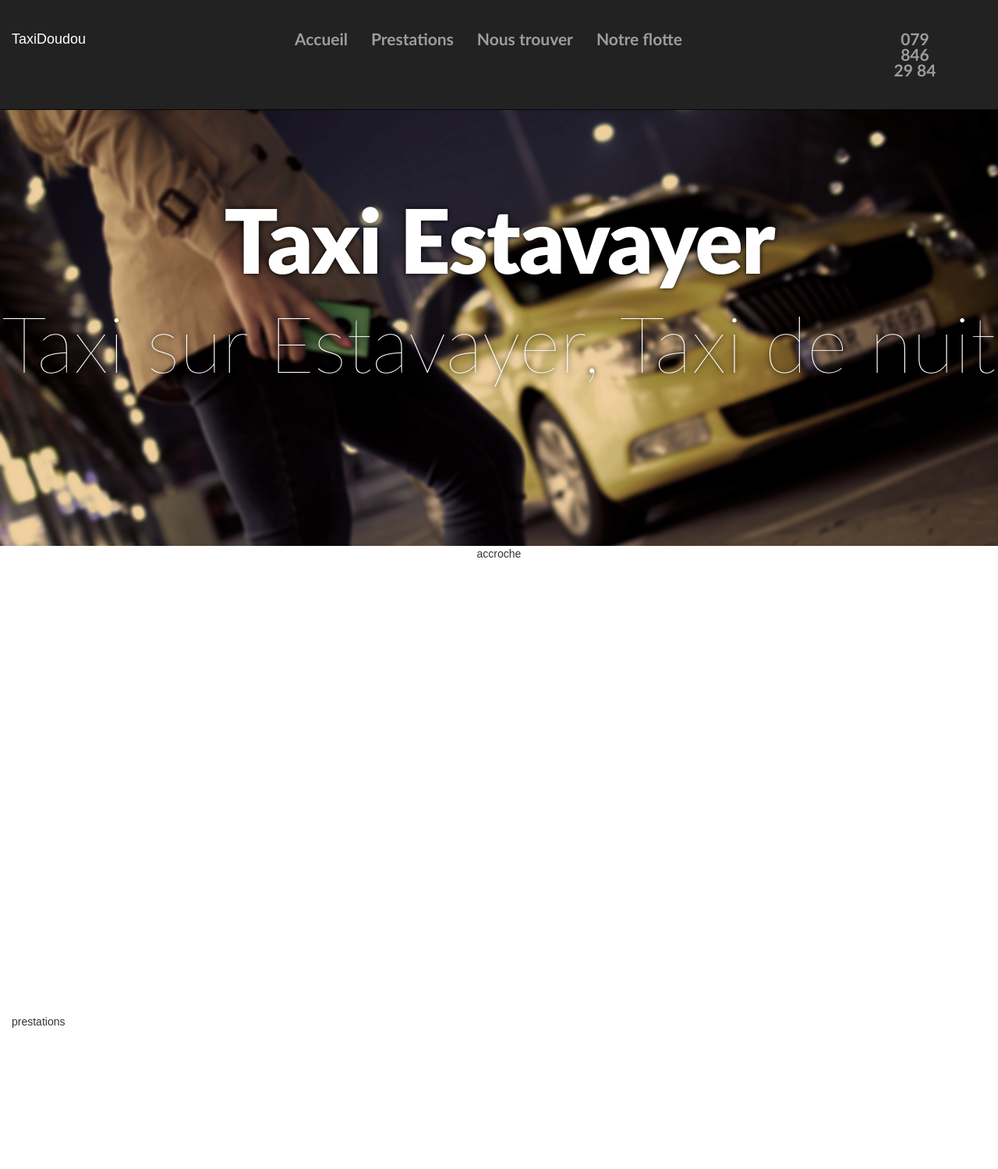
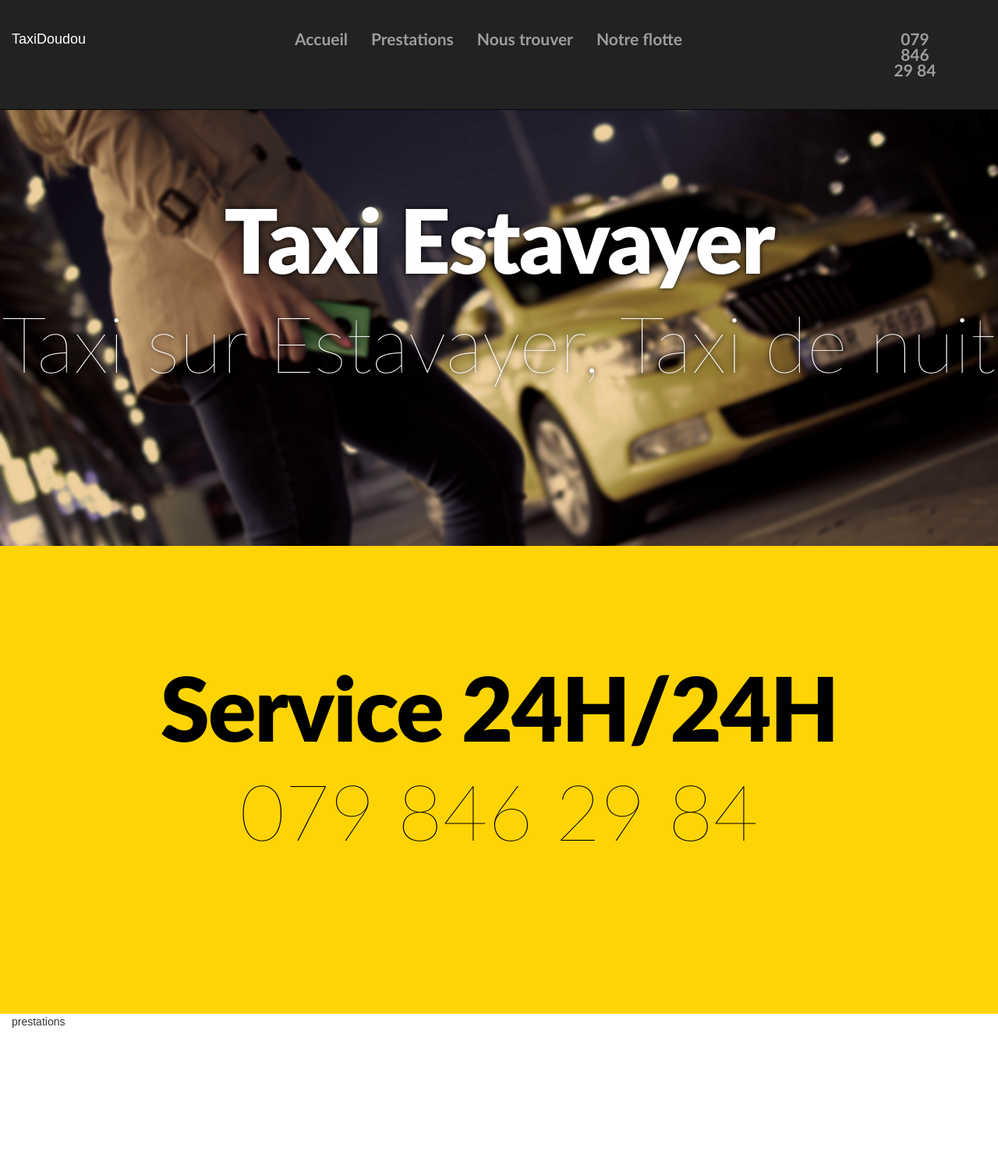
Before and after one commit to Tony2017/taxidoudou, a PHP site: page / in a window 1280 px wide. Shown: the top 1499 px of the page at 78% size. Run offline with PHP 8.4, Linux system fonts and the light colour scheme; some web fonts are replaced.

Commit message:
acrocche block up

```diff
--- a/accroche.php
+++ b/accroche.php
@@ -1 +1,4 @@
-<section id="accroche" class="col-lg-10 col-lg-offset-1 text-center">accroche</section>
+<section id="accroche">
+	<h1>Service 24H/24H</h1>
+	<h2>079 846 29 84</h2>
+</section>
--- a/css/style.css
+++ b/css/style.css
@@ -122,6 +122,36 @@ section{
   letter-spacing: 0px;
   text-align: center;
 }
+#accroche{
+  margin: 0px;
+  padding: 0px;
+  border-style: none;
+  border-color: #FFF;
+  border-width: 0px;
+  border-radius: 0px;
+  background-color: #FFD405;
+}
+#accroche > h1{
+  padding-top: 150px;
+  font-family: "Lato", sans-serif;
+  font-weight: 900;
+  font-size: 114px;
+  line-height: 1;
+  letter-spacing: -2px;
+  color: #000000;
+  text-align: center;
+  margin: 0;
+}
+#accroche > h2{
+  font-weight: 100;
+  font-style: normal;
+  font-family: "Lato",sans-serif;
+  color: #000000;
+  font-size: 100px;
+  line-height: 1.1;
+  letter-spacing: 0px;
+  text-align: center;
+}
 /** --END-- ACCUEIL --END-- **/
 .text-center {
   text-align: center;
```
